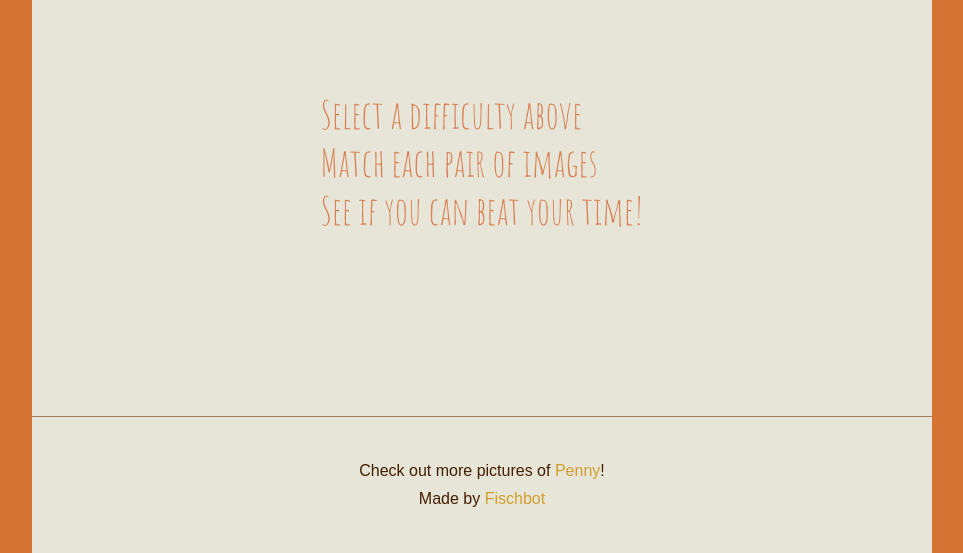
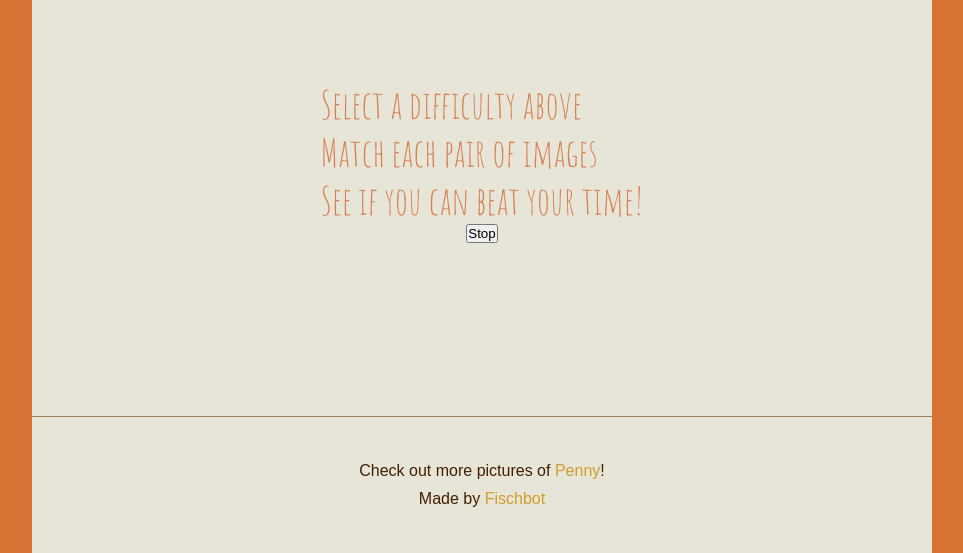
Before and after one commit to fischbot/penny-match, a plain HTML site: page index.html in a window 1280 px wide. Shown: the part 247-800 px from the top of the page, without its empty margins (158-1121 px from the left). Drawn offline with nearby package versions, Linux system fonts and the light colour scheme; a web font is replaced by a local one.

Commit message:
add stop/reset button

```diff
--- a/index.html
+++ b/index.html
@@ -55,7 +55,7 @@
                 </p>
               </div><!-- /#rules -->
 
-
+              <button id="stop-reset-btn">Stop</button>
               <div id="stage">
               </div>
               <div id="play-again">
```
